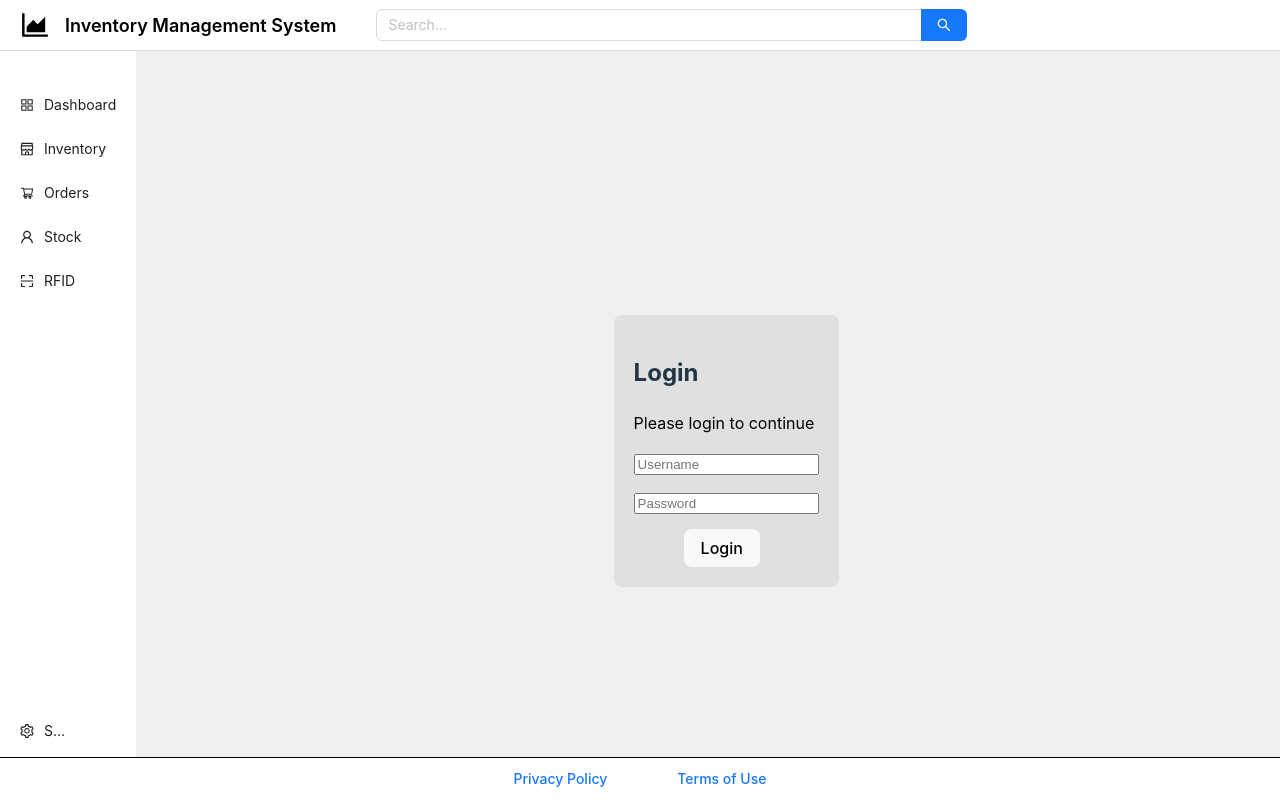
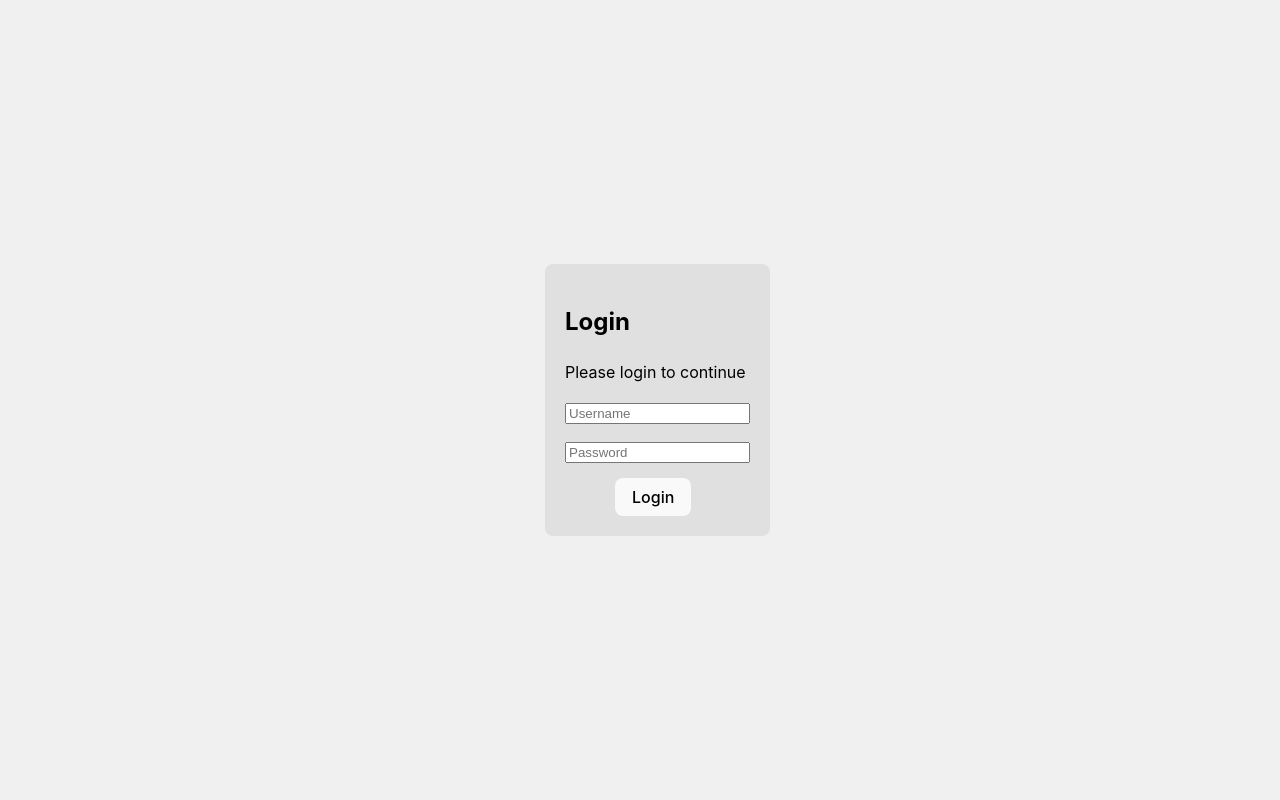
Before and after one commit to Copernicus12/Gestionare-Inventar-Bricolaj, a React (Vite) app in the folder inventar_app/: page /login in a window 1280 px wide. Built offline with nearby package versions, Linux system fonts and the light colour scheme; no server answers.

Commit message:
refactor App component to conditionally render header and footer based on login page; update Login page styles and visibility of menu and footer

```diff
--- a/inventar_app/src/App.jsx
+++ b/inventar_app/src/App.jsx
@@ -3,7 +3,7 @@ import './App.css';
 import AppHeader from './Components/AppHeader';
 import AppFooter from './Components/AppFooter';
 import SideMenu from './Components/SideMenu';
-import { BrowserRouter as Router, Routes, Route } from 'react-router-dom';
+import { BrowserRouter as Router, Routes, Route, useLocation } from 'react-router-dom';
 import axios from 'axios';
 
 // Import Pages
@@ -16,8 +16,18 @@ import Settings from './Pages/Settings';
 import Login from './Pages/Login';
 
 function App() {
+  return (
+    <Router>
+      <Main />
+    </Router>
+  );
+}
+
+function Main() {
   const [items, setItems] = useState([]);
   const [isAuthenticated, setIsAuthenticated] = useState(localStorage.getItem('isAuthenticated') === 'true');
+  const location = useLocation();
+  const isLoginPage = location.pathname === '/login';
 
   useEffect(() => {
     axios.get('http://localhost:1234/api/items')
@@ -30,11 +40,10 @@ function App() {
   }, []);
 
   return (
-    <Router>
     <div className="App">
-        <AppHeader isAuthenticated={isAuthenticated} setAuth={setIsAuthenticated} />
+      {!isLoginPage && <AppHeader isAuthenticated={isAuthenticated} setAuth={setIsAuthenticated} />}
       <div className="SideMenuAndPageContent">
-          <SideMenu />
+        {!isLoginPage && <SideMenu />}
         <div className="PageContent">
           <Routes>
             <Route path="/login" element={<Login setAuth={setIsAuthenticated} />} />
@@ -53,9 +62,8 @@ function App() {
           </Routes>
         </div>
       </div>
-        <AppFooter />
+      {!isLoginPage && <AppFooter />}
     </div>
-    </Router>
   );
 }
 
--- a/inventar_app/src/Pages/Login.jsx
+++ b/inventar_app/src/Pages/Login.jsx
@@ -9,8 +9,16 @@ function Login({ setAuth }) {
 
   useEffect(() => {
     document.querySelector('.PageContent').classList.add('login-page');
+    // Hide menu and footer
+    const menu = document.querySelector('.menu');
+    const footer = document.querySelector('.footer');
+    if (menu) menu.style.display = 'none';
+    if (footer) footer.style.display = 'none';
     return () => {
       document.querySelector('.PageContent').classList.remove('login-page');
+      // Show menu and footer
+      if (menu) menu.style.display = 'block';
+      if (footer) footer.style.display = 'block';
     };
   }, []);
 
@@ -30,7 +38,7 @@ function Login({ setAuth }) {
     <div className="login-container" style={{ display: 'flex', justifyContent: 'center', alignItems: 'center', height: '100vh' }}> {/* Add inline styles for centering */}
       <div className="login-box">
         <div className="login-form">
-          <h2>Login</h2>
+          <h2 style={{ color: 'black' }}>Login</h2>
           <p className="subtext">Please login to continue</p>
           <form onSubmit={handleSubmit}>
             <div className="input-group">
```
Lines whose indentation alone changed are shown as unchanged.
